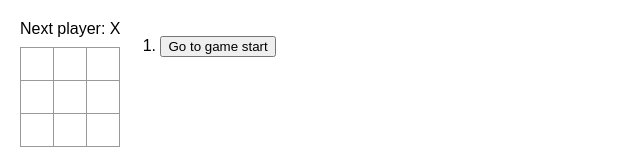
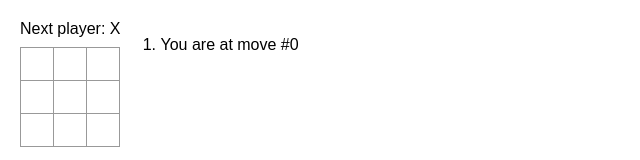
Before and after one commit to TechnicFyre/technicfyre.github.io, a React (Create React App) app: page / in a window 1280 px wide. Shown: the top 160 px of the page, without its empty margins (0-640 px from the left). Built offline with nearby package versions, Linux system fonts and the light colour scheme.

Commit message:
Added "For the current move only, show “You are at move #…” instead of a button."

```diff
--- a/src/App.js
+++ b/src/App.js
@@ -73,7 +73,14 @@
 
   const moves = history.map((squares,move) => {
     let description;
-    if (move > 0) {
+    if (move === currentMove) {
+      description = 'You are at move #' + move;
+      return (
+        <li key={move}>
+          <div>{description}</div>
+        </li>
+      )
+    } else if (move > 0) {
       description = 'Go to move #' + move;
     } else {
       description = 'Go to game start';
```
